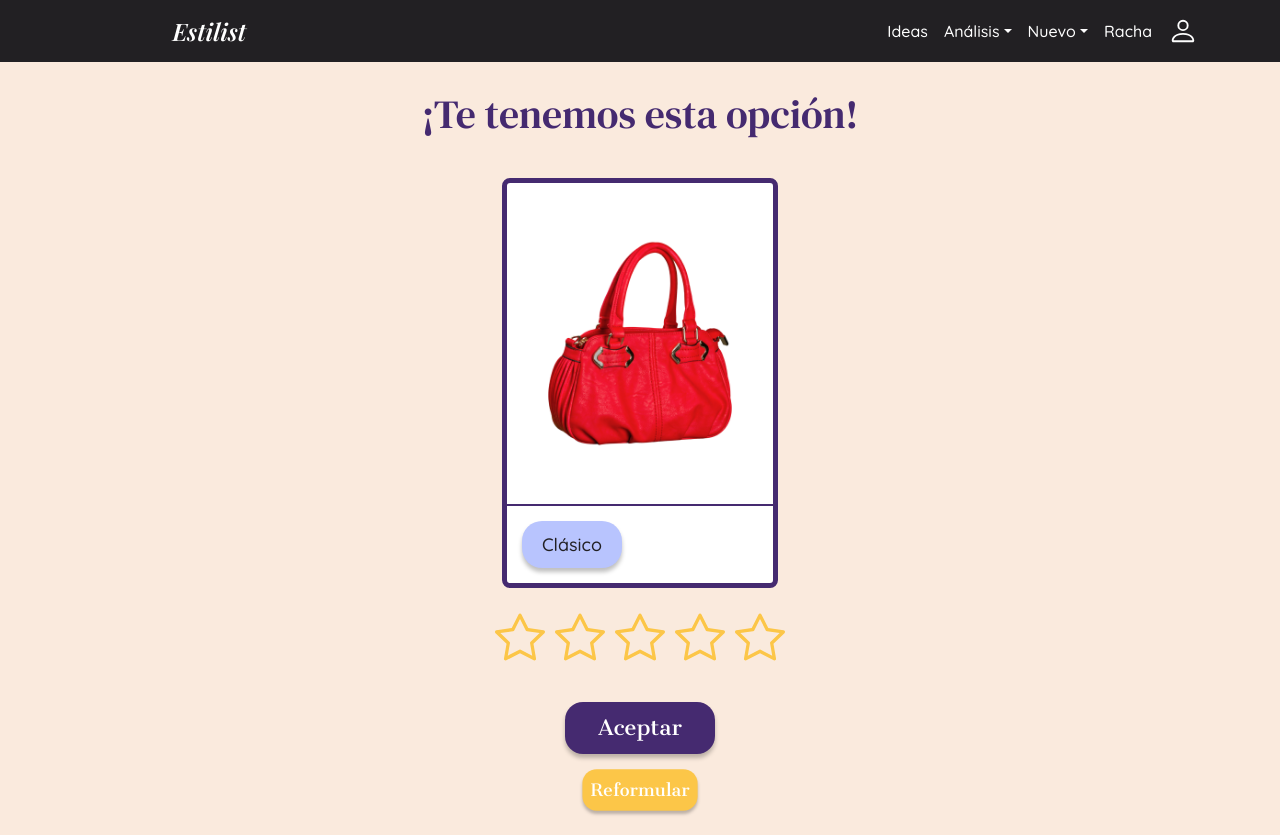
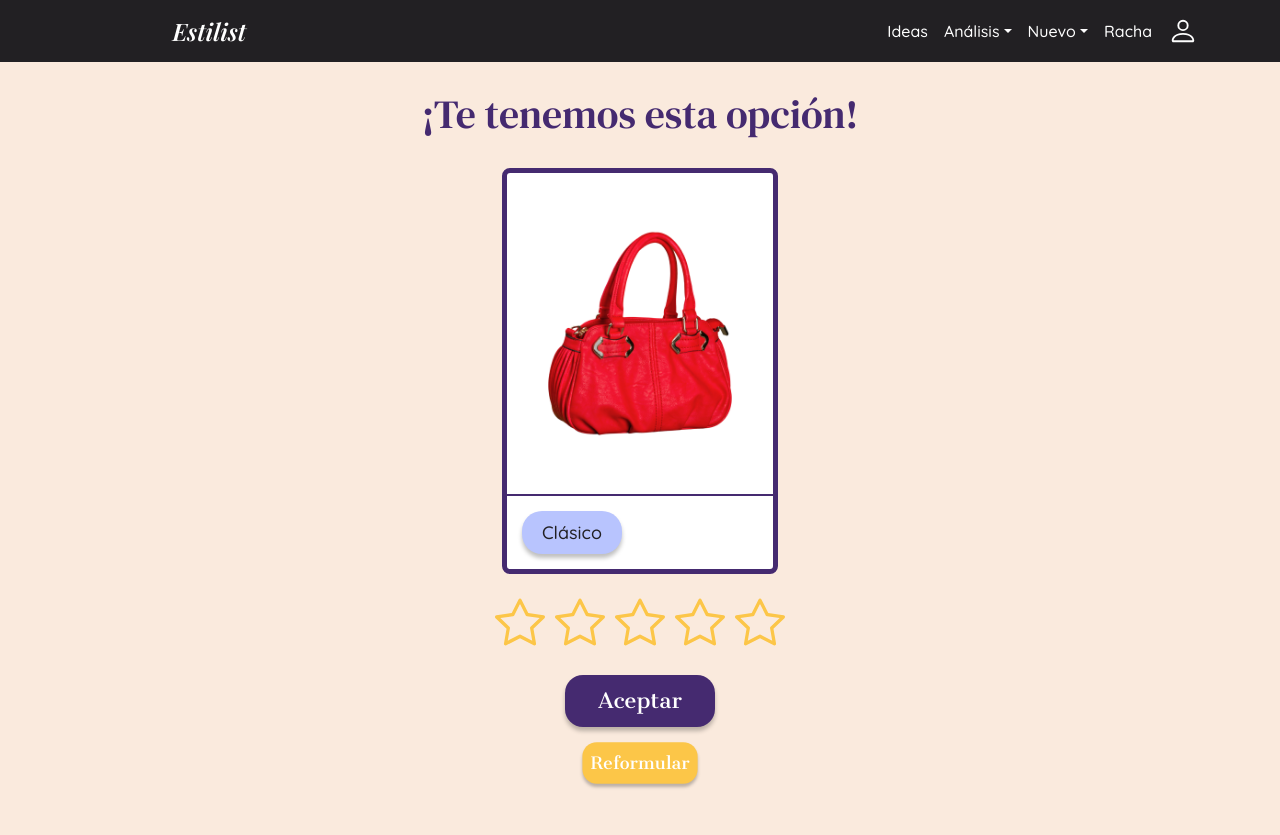
Before and after one commit to Estilist/Website, a React (Vite) app: page /recommendation in a window 1280 px wide. After the commit the page ends 808 px from the top, so only its background shows below. Built offline with nearby package versions, Linux system fonts and the light colour scheme; no server answers; sample sign-in values are in the browser's storage.

Commit message:
Update recommendation styles

```diff
--- a/src/components/ideas.css
+++ b/src/components/ideas.css
@@ -17,7 +17,7 @@
     background-color: var(--iconos);
     font-family: var(--text-font);
     color: var(--encabezado);
-    padding: 10px 20px;
+    padding: 8px 20px;
     border: none;
     font-size: 18px;
     box-shadow: 0 4px 4px rgba(0, 0, 0, 0.25);
--- a/src/components/recommendation.css
+++ b/src/components/recommendation.css
@@ -41,7 +41,6 @@
     display: flex;
     justify-content: center;
     gap: 10px;
-    margin-top: 10px;
 }
 
 .star-icon {
@@ -62,7 +61,7 @@
 .recommendation-PB {
     max-width: 150px;
     width: 100%;
-    margin-top: 20px;
+    margin-top: 8px;
     text-align: center;
 }
 
@@ -82,7 +81,7 @@
     }
 
     .stars {
-        margin-top: 20px;
+        margin-top: 15px;
     }
 }
 
--- a/src/pages/IdeasPage.jsx
+++ b/src/pages/IdeasPage.jsx
@@ -6,9 +6,7 @@ const RecommendationPage = () => {
     return (
         <>
             <div className="recommendation-page">
-                <div className="title">
-                    <PageTitle>Ideas</PageTitle>
-                </div>
+                <PageTitle>Ideas</PageTitle>
 
                 <RecommendationContent />
             </div>
--- a/src/pages/RecommendationPage.jsx
+++ b/src/pages/RecommendationPage.jsx
@@ -6,9 +6,7 @@ const RecommendationPage = () => {
 
     return (
         <div className="recommendation-page">
-            <div className="title">
-                <PageTitle>¡Te tenemos esta opción!</PageTitle>
-            </div>
+            <PageTitle>¡Te tenemos esta opción!</PageTitle>
 
             <RecommendationContent />
             <div className="recommendation-buttons">
```
